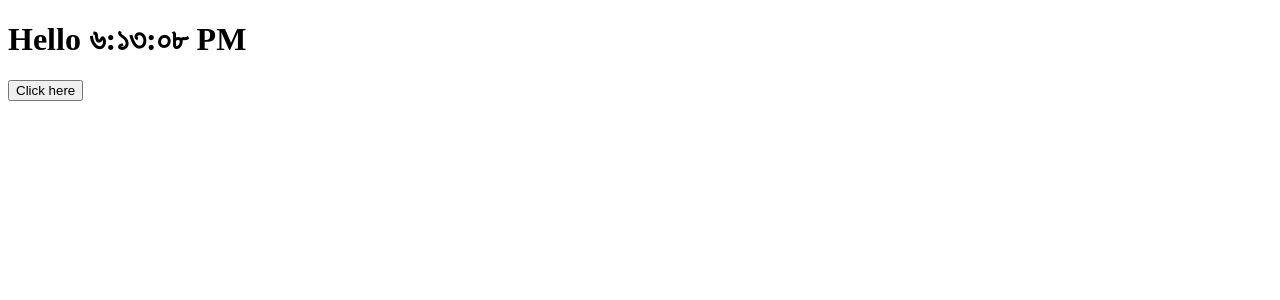
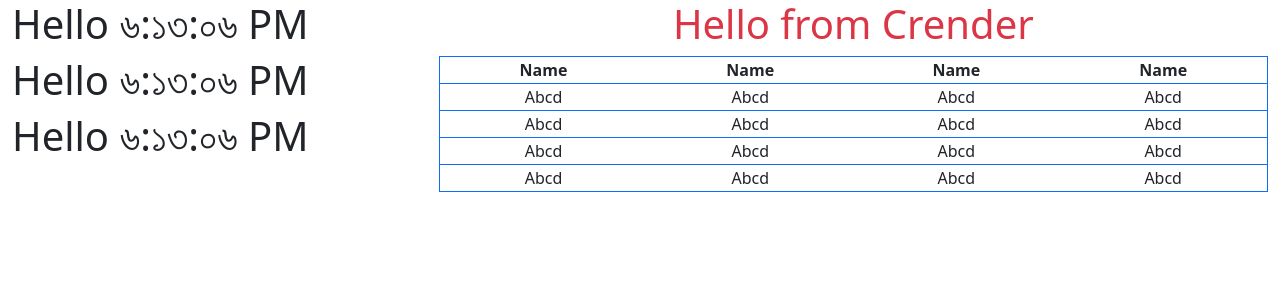
Before and after one commit to gitbyhabib/reactsetup, a React (Create React App) app: page / in a window 1280 px wide. Shown: the top 300 px of the page. Built offline with nearby package versions, Linux system fonts and the light colour scheme.

Commit message:
class9 complete

```diff
--- a/package.json
+++ b/package.json
@@ -6,6 +6,7 @@
     "@testing-library/jest-dom": "^5.16.5",
     "@testing-library/react": "^13.4.0",
     "@testing-library/user-event": "^13.5.0",
+    "bootstrap": "^5.2.2",
     "react": "^18.2.0",
     "react-dom": "^18.2.0",
     "react-scripts": "5.0.1",
--- a/src/App.js
+++ b/src/App.js
@@ -1,10 +1,19 @@
-import Clock from "./components/Clock";
+import Crender from "./components/Crender";
+
+import Clocklist from "./components/Clocklist";
 function App() {
+
+  const quantities = [1, 2, 3];
 
   console.log('app rended')
   return (
-    <div>
-      <Clock locale="bn-BD"/>
+    <div className="row m-0">
+      <div className="col-4">
+        <Clocklist quantities={quantities}  />
+      </div>
+      <div className="col-8 text-center">
+        <Crender/>
+      </div>
     </div>
   );
 }
--- a/src/components/Button.js
+++ b/src/components/Button.js
@@ -13,17 +13,16 @@ class Button extends Component {
         else return true;
     }
     render() {
+        const { change, locale, show, enable } = this.props
 
-
-
-        console.log('button render')
-        const {change,locale}=this.props
+        if (!enable) return null;
         return (
             <div>
-                 <button type='button' onClick={()=>change(locale)}>Click here</button>
+                <button className='btn btn-danger' type='button' onClick={() => change(locale)}>
+                    {locale === 'bn-BD' ? 'Change clock' : 'Ghori poriborton korun'}</button>
+               {show && <p>Lorem ipsum dolor isquam deleniti praesentium omnis?</p>}
             </div>
         );
     }
 }
-
 export default Button;
--- a/src/components/Clock.js
+++ b/src/components/Clock.js
@@ -1,6 +1,5 @@
 import React from 'react';
 import Button from './Button';
-
 /* function Clock({locale}) {
  return (
   <h1 className='heading' tabIndex={index}>
@@ -9,11 +8,9 @@ import Button from './Button';
   </h1>
 )
 }
-
 function Welcome(props) {
   return <h1>Hello, {props.name}</h1>;
 }
-
 function App() {
   return (
     <div>
@@ -40,7 +37,6 @@ class Clock extends React.Component {
             date:new Date()
         });
   }
-
   handleClick= (locale)=> {
    /*  e.preventDefault(); */
     console.log('the button was clicked')
@@ -51,16 +47,25 @@ class Clock extends React.Component {
   }
   render() {
 
-
-    console.log('component render')
-    const { date,locale } = this.state;
+    const { date, locale } = this.state;
+  /*   let button;
+    if (locale === 'bn-BD') {
+        button = (<Button change={this.handleClick} locale="en-US" >Toggle here</Button>);
+    }
+    else if(locale === 'en-US') {
+      button = (<Button change={this.handleClick} locale="en-UK" >Toggle here</Button>);
+    }
+    else {
+      button=(<Button change={this.handleClick} locale="bn-BD" >Toggle here</Button>);
+    } */
     return (
       <div>
         <h1 className='heading'>
         <span className='text'>Hello  {date.toLocaleTimeString(locale)} </span>
-        <img src="" alt="" />
-      </h1>
-      <Button  change={this.handleClick} locale="en-US" >Click here</Button>
+        </h1>
+
+        {locale === 'bn-BD' ? <Button change={this.handleClick} locale="en-US" show={false} enable ={false} >Toggle here</Button> :
+        <Button change={this.handleClick} locale="bn-BD" show enable />}
       </div>
 
     );
--- /dev/null
+++ b/src/components/Clocklist.js
@@ -0,0 +1,11 @@
+
+import Clock from './Clock';
+export default function Clocklist({ quantities=[] }) {
+    return (
+
+        <div>
+            {quantities.map((key)=><Clock key={key}/>)} {/* key= Math.random */}
+                </div>
+
+    );
+}
--- /dev/null
+++ b/src/components/Crender.js
@@ -0,0 +1,47 @@
+import React, { Component } from 'react';
+
+class Crender extends Component {
+    render() {
+        return (
+            <div>
+                <h1 className='text-danger'>Hello from Crender</h1>
+
+                <table className='table table-striped table-bordered border border-primary' style={{borderWidth: '2px'}}>
+                    <tr>
+                        <th>Name</th>
+                        <th>Name</th>
+                        <th>Name</th>
+                        <th>Name</th>
+                    </tr>
+
+                    <tr>
+                        <td>Abcd</td>
+                        <td>Abcd</td>
+                        <td>Abcd</td>
+                        <td>Abcd</td>
+                    </tr>
+                       <tr>
+                        <td>Abcd</td>
+                        <td>Abcd</td>
+                        <td>Abcd</td>
+                        <td>Abcd</td>
+                    </tr>
+                       <tr>
+                        <td>Abcd</td>
+                        <td>Abcd</td>
+                        <td>Abcd</td>
+                        <td>Abcd</td>
+                    </tr>
+                       <tr>
+                        <td>Abcd</td>
+                        <td>Abcd</td>
+                        <td>Abcd</td>
+                        <td>Abcd</td>
+                    </tr>
+                </table>
+            </div>
+        );
+    }
+}
+
+export default Crender;
--- a/src/index.js
+++ b/src/index.js
@@ -1,3 +1,4 @@
+import 'bootstrap/dist/css/bootstrap.css';
 import React from 'react';
 import ReactDOM from 'react-dom';
 import App from './App';
```
Also changed, not shown: 2 other files (tests, documents, lock files or other folders).
